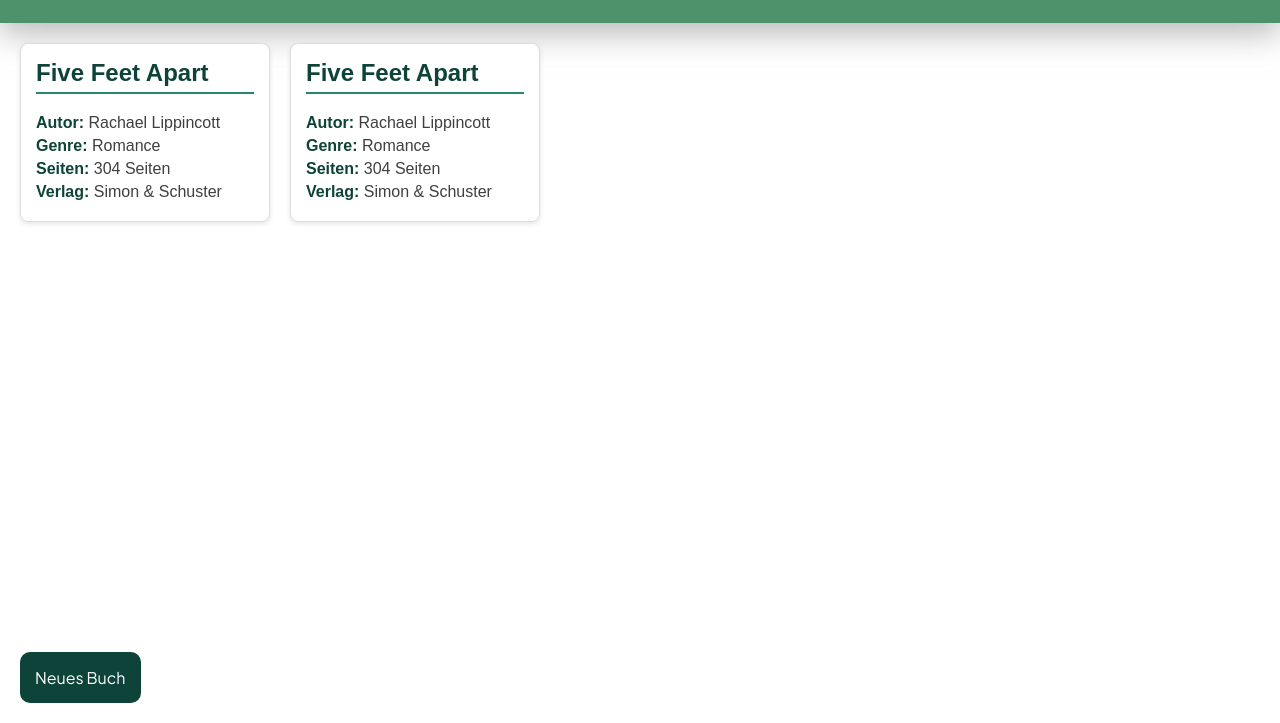
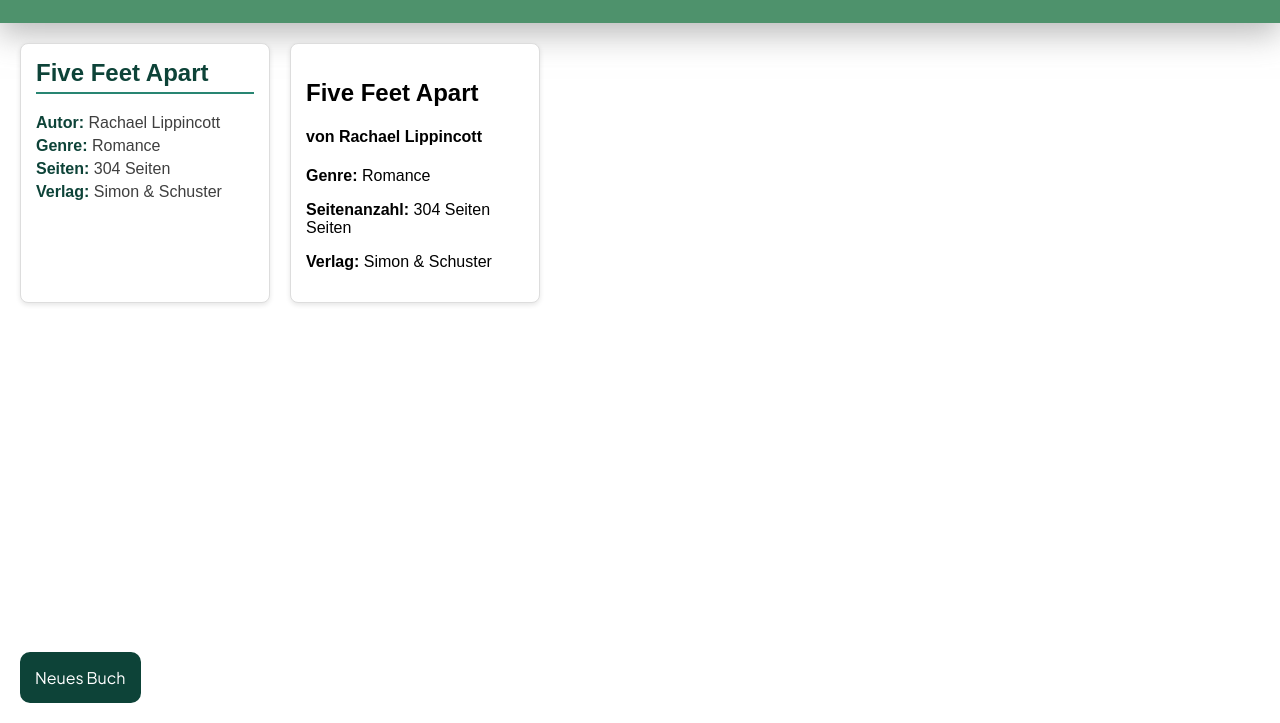
Before and after one commit to MaaaartinTH/Bibliothek_2_Semester_WG, a website: page library.html in a window 1280 px wide. Shown: the part 77-800 px from the top of the page. Drawn offline with nearby package versions, Linux system fonts and the light colour scheme; a web font is replaced by a local one.

Commit message:
Librarykacke

```diff
--- a/index.js
+++ b/index.js
@@ -4,9 +4,9 @@
 
 function showTime(){
     let now = new Date();
-    let hours = now.getHours()
-    let minutes = now.getMinutes()
-    let seconds = now.getSeconds()
+    let hours = now.getHours();
+    let minutes = now.getMinutes();
+    let seconds = now.getSeconds();
 
     if (minutes < 10) {
       minutes = "0" + minutes;
@@ -14,9 +14,17 @@
 
     let inhalt = hours + ":" + minutes + ":" + seconds;
 
-    document.getElementById("Uhrzeit").innerHTML = inhalt;
+    // 1. Das Element suchen
+    let uhrElement = document.getElementById("Uhrzeit");
 
+    // 2. Sicherheits-Check: Nur wenn das Element EXISTIERT, Text einfügen
+    if (uhrElement) {
+        uhrElement.innerHTML = inhalt;
+    }
+    // Wenn es null ist (wie auf dieser Seite), passiert einfach gar nichts
+    // und das Skript läuft ohne Fehler weiter!
 }
+
 
 showTime();
 setInterval(showTime, 1000);
@@ -29,7 +37,7 @@
       Verlag: "Simon & Schuster"
 };
 
-console.log(book_card);
+console.log(fivefeetapart);
 
 
 
--- a/library.html
+++ b/library.html
@@ -5,7 +5,7 @@
     <title>Library</title>
 
     <link rel="stylesheet" href="style.css">
-
+    <script src="index.js" defer></script>
 
 </head>
 <body>
@@ -48,16 +48,7 @@
     </div>
   </article>
 
-  <article class="book-card id="current-book">
-    <h2 class="book-title">Five Feet Apart</h2>
-    <div class="book-details">
-      <p><strong>Autor:</strong> Rachael Lippincott</p>
-      <p><strong>Genre:</strong> Romance</p>
-      <p><strong>Seiten:</strong> 304 Seiten</p>
-      <p><strong>Verlag:</strong> Simon & Schuster</p>
-    </div>
-  </article>
-
+    <div id="daten-container"></div>
 
 </div>
 
```
